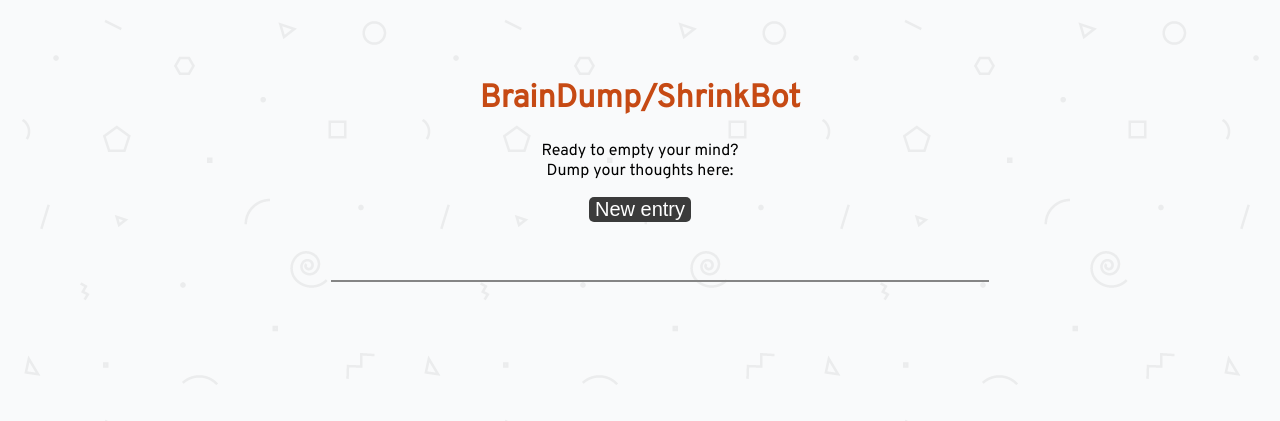
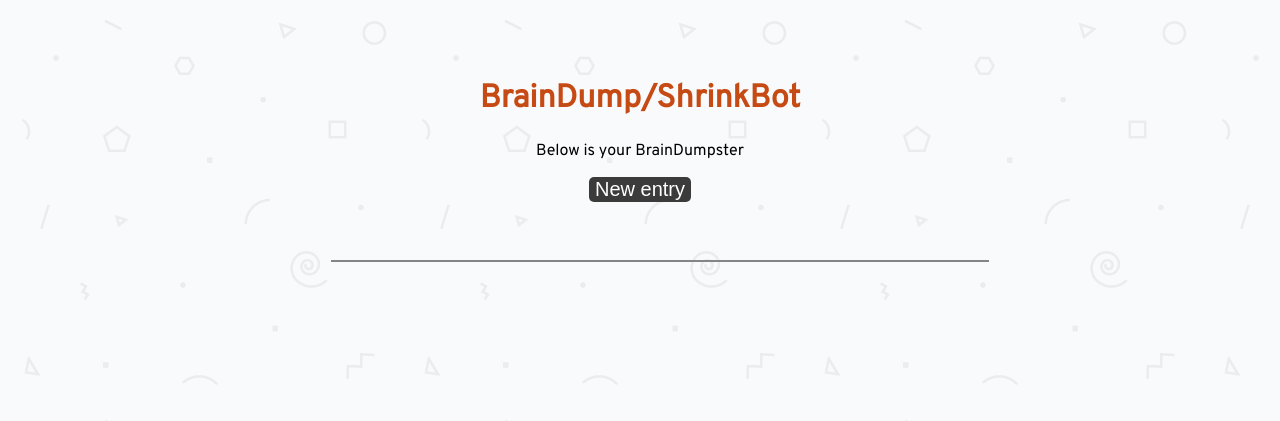
Before and after one commit to tamouse/brain_dump_shrink_bot, a Node server app: page / in a window 1280 px wide. Shown: the top 421 px of the page. Run offline with Node 20, Linux system fonts and the light colour scheme; data that the repository does not hold is empty; some libraries are stand-ins or nearby versions.

```diff
--- a/views/index.ejs
+++ b/views/index.ejs
@@ -9,8 +9,8 @@
   <body>
 
     <h1><%= title %></h1>
-    <p>Ready to empty your mind?<br />
-    Dump your thoughts here:</p>
+    <p>Below is your BrainDumpster<br />
+    </p>
     <a href='/new'><button class='button'>New entry</button></a>
 
     <ul class='display'>
--- a/views/show.ejs
+++ b/views/show.ejs
@@ -9,7 +9,8 @@
 <body>
 
 <h1><%= title %></h1>
-<p>Here's your entry...</p>
+<p>Shrink it!<br />
+Find poems, quotes, and jokes about your entry. Or make changes!</p>
 
 <form action="<%= '/' + diaryEntry._id %>" method='post' class='display'>
 
```
